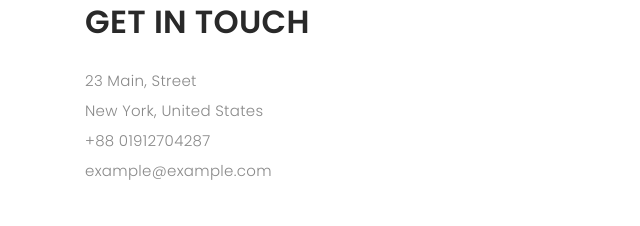
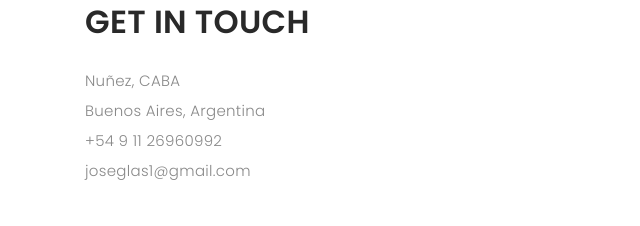
Before and after one commit to Joseglas/Jose-Glas, a plain HTML site: page index.html in a window 1280 px wide. Shown: the part 3419-3645 px from the top of the page, 0-640 px from the left. Drawn offline with nearby package versions, Linux system fonts and the light colour scheme; files whose address does not match are found by name; a web font is replaced by a local one.

Commit message:
Update index.html

```diff
--- a/index.html
+++ b/index.html
@@ -332,10 +332,10 @@
               <h2 class="mb-30">GET IN TOUCH</h2>
 
               <ul class="contact-details">
-                <li><span>23 Main, Street</span></li>
-                <li><span>New York, United States</span></li>
-                <li><span>+88 01912704287</span></li>
-                <li><span>example@example.com</span></li>
+                <li><span>Nuñez, CABA</span></li>
+                <li><span>Buenos Aires, Argentina </span></li>
+                <li><span>+54 9 11 26960992</span></li>
+                <li><span>joseglas1@gmail.com</span></li>
               </ul>
 
             </div>
```
